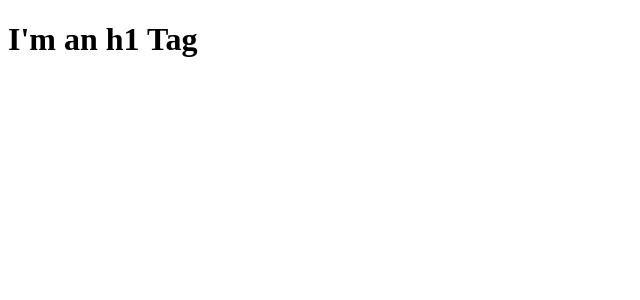
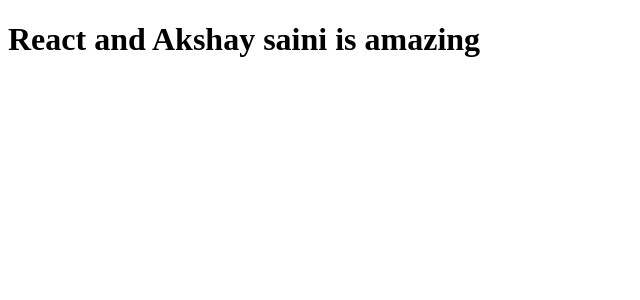
Before and after one commit to DependencyInj/namaste-react, a React (Vite) app: page / in a window 1280 px wide. Shown: the top 300 px of the page, without its empty margins (0-640 px from the left). Built offline with nearby package versions, Linux system fonts and the light colour scheme.

Commit message:
Adding JSX code to the project

```diff
--- a/App.js
+++ b/App.js
@@ -2,10 +2,9 @@
 import React from 'react';
 import ReactDOM from 'react-dom';
 
-const parent = React.createElement("div", {id:"parent"},
-React.createElement("div", {id:"child"},
-React.createElement("h1", {}, "I'm an h1 Tag")
-));
+
+const jsxHeading = <h1 id="headin">React and Akshay saini is amazing</h1>;
+
 
 const root = ReactDOM.createRoot(document.getElementById("root"));
-root.render(parent);
+root.render(jsxHeading);
```
